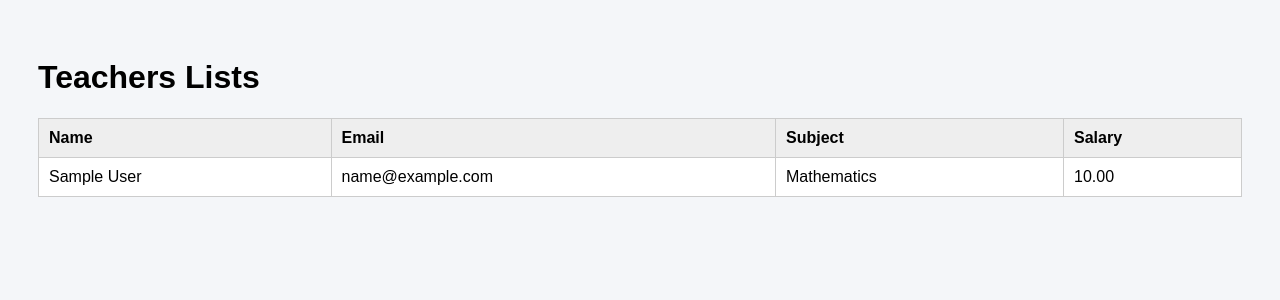
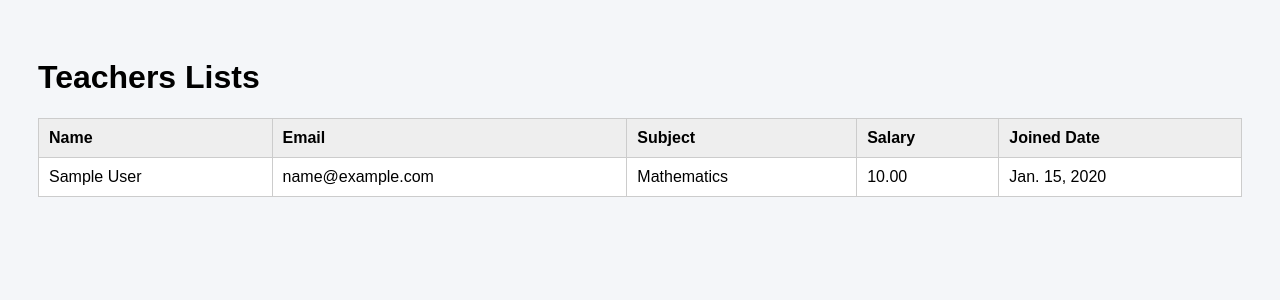
Before and after one commit to Rupeshycho/djStdTeacher, a Django app: page /teacher/ in a window 1280 px wide. Shown: the top 300 px of the page. Run offline with Django 5.2, Linux system fonts and the light colour scheme; tables that the repository leaves empty hold one stand-in row (values such as "Sample post").

Commit message:
date_joined

```diff
--- a/crud/templates/teachers_list.html
+++ b/crud/templates/teachers_list.html
@@ -45,6 +45,7 @@
             <th>Email</th>
             <th>Subject</th>
             <th>Salary</th>
+            <th>Joined Date</th>
         </tr>
 
         {% for teacher in teachers %}
@@ -53,6 +54,7 @@
             <td>{{ teacher.email }}</td>
             <td>{{ teacher.get_subjects_display }}</td>
             <td>{{ teacher.salary }}</td>
+            <td>{{ teacher.date_joined }}</td>
         </tr>
         {% endfor %}
     </table>
```
